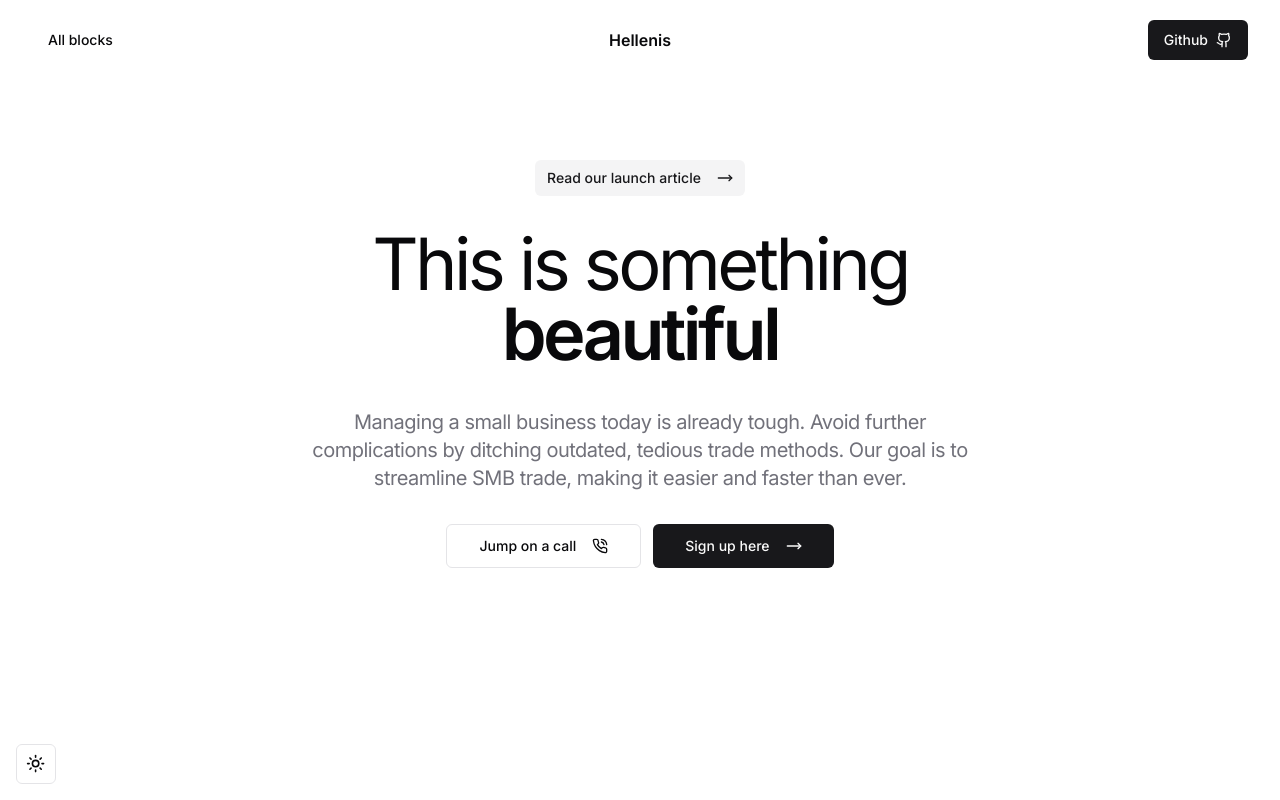
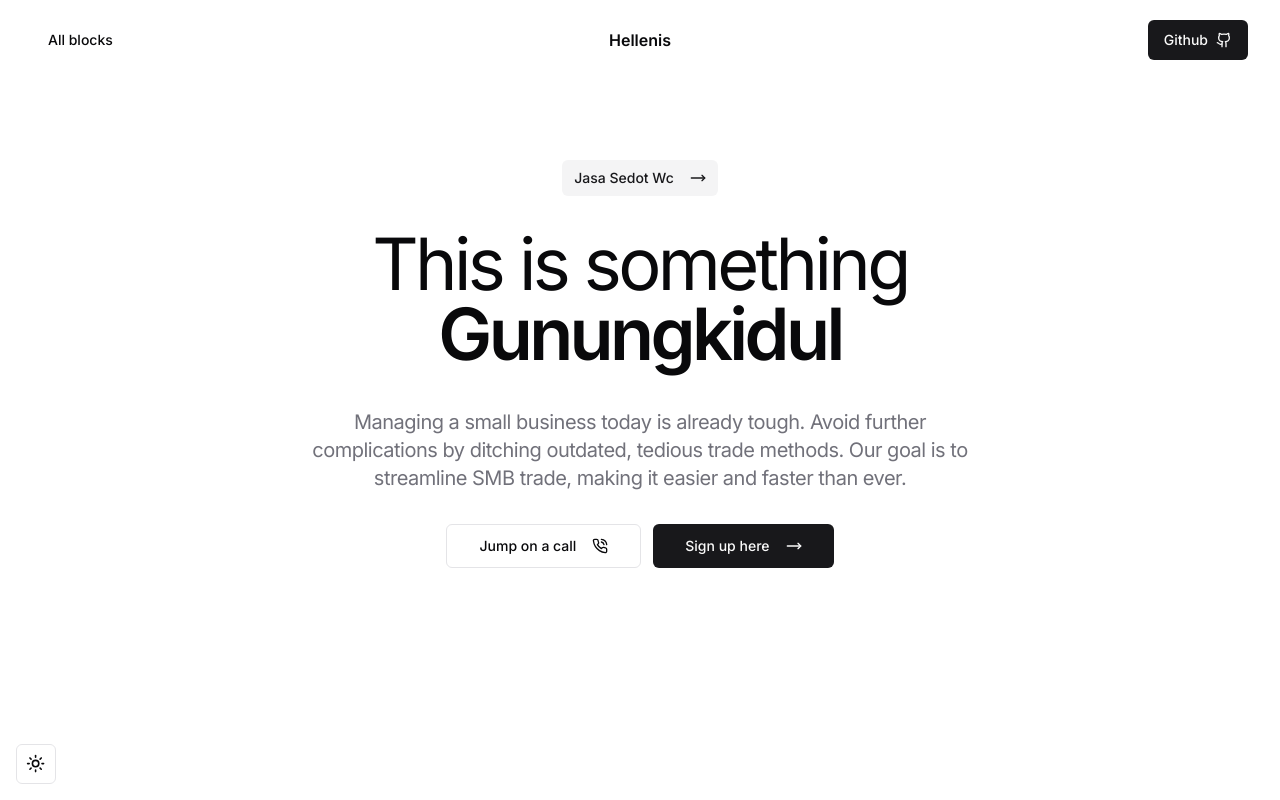
Before and after one commit to webidare/hellenis, a Next.js app: page / in a window 1280 px wide. Shown: the top 800 px of the page. Built offline with nearby package versions, Linux system fonts and the light colour scheme.

Commit message:
Update hero.tsx

```diff
--- a/components/blocks/hero.tsx
+++ b/components/blocks/hero.tsx
@@ -8,7 +8,7 @@ import { Button } from "@/components/ui/button";
 export const Hero = () => {
   const [titleNumber, setTitleNumber] = useState(0);
   const titles = useMemo(
-    () => ["amazing", "new", "wonderful", "beautiful", "smart"],
+    () => ["Yogyakarta", "Sleman", "Bantul", "Gunungkidul", "Kulonprogo"],
     []
   );
 
@@ -29,7 +29,7 @@ export const Hero = () => {
         <div className="flex gap-8 py-20 lg:py-40 items-center justify-center flex-col">
           <div>
             <Button variant="secondary" size="sm" className="gap-4">
-              Read our launch article <MoveRight className="w-4 h-4" />
+              Jasa Sedot Wc <MoveRight className="w-4 h-4" />
             </Button>
           </div>
           <div className="flex gap-4 flex-col">
```
